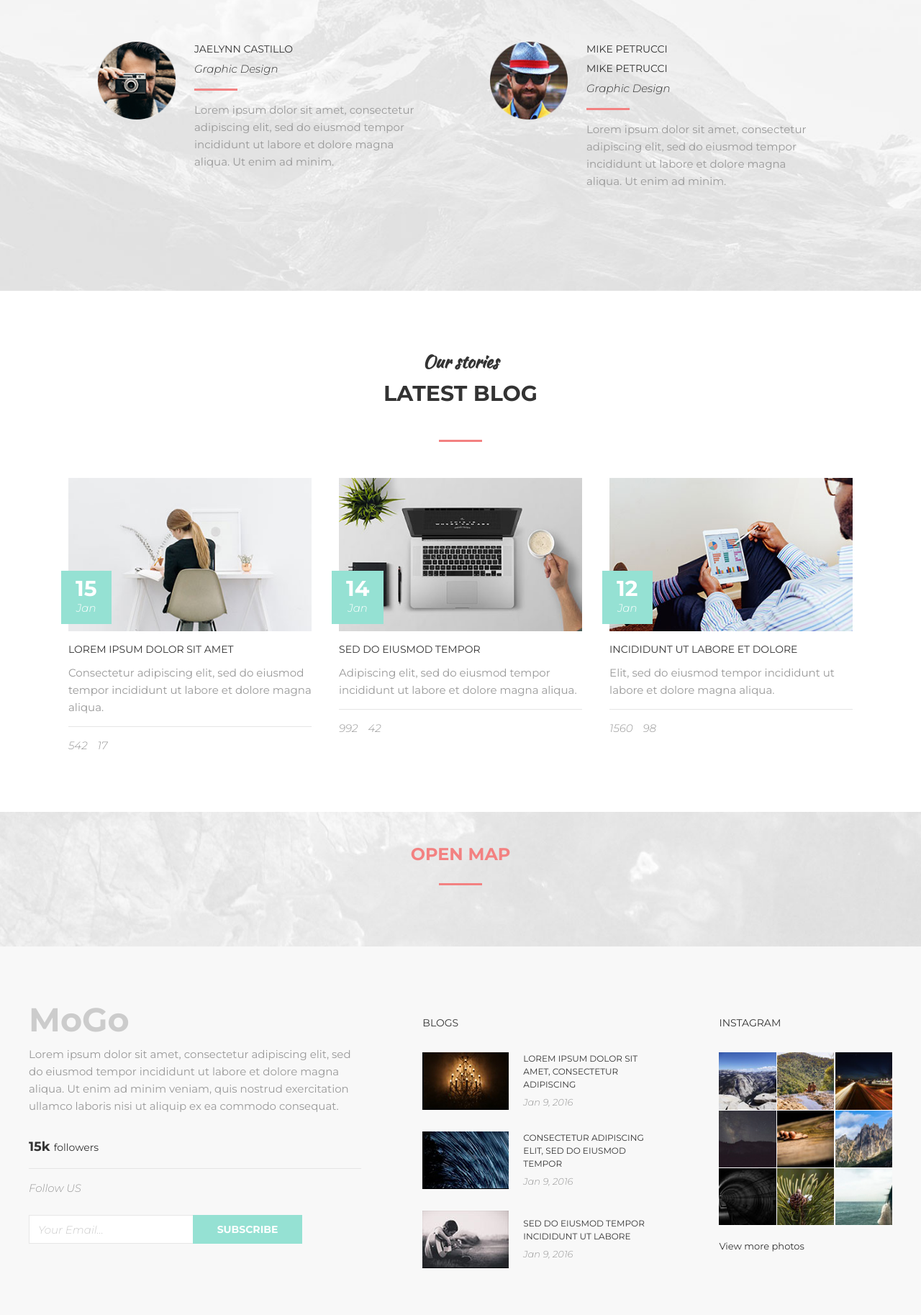
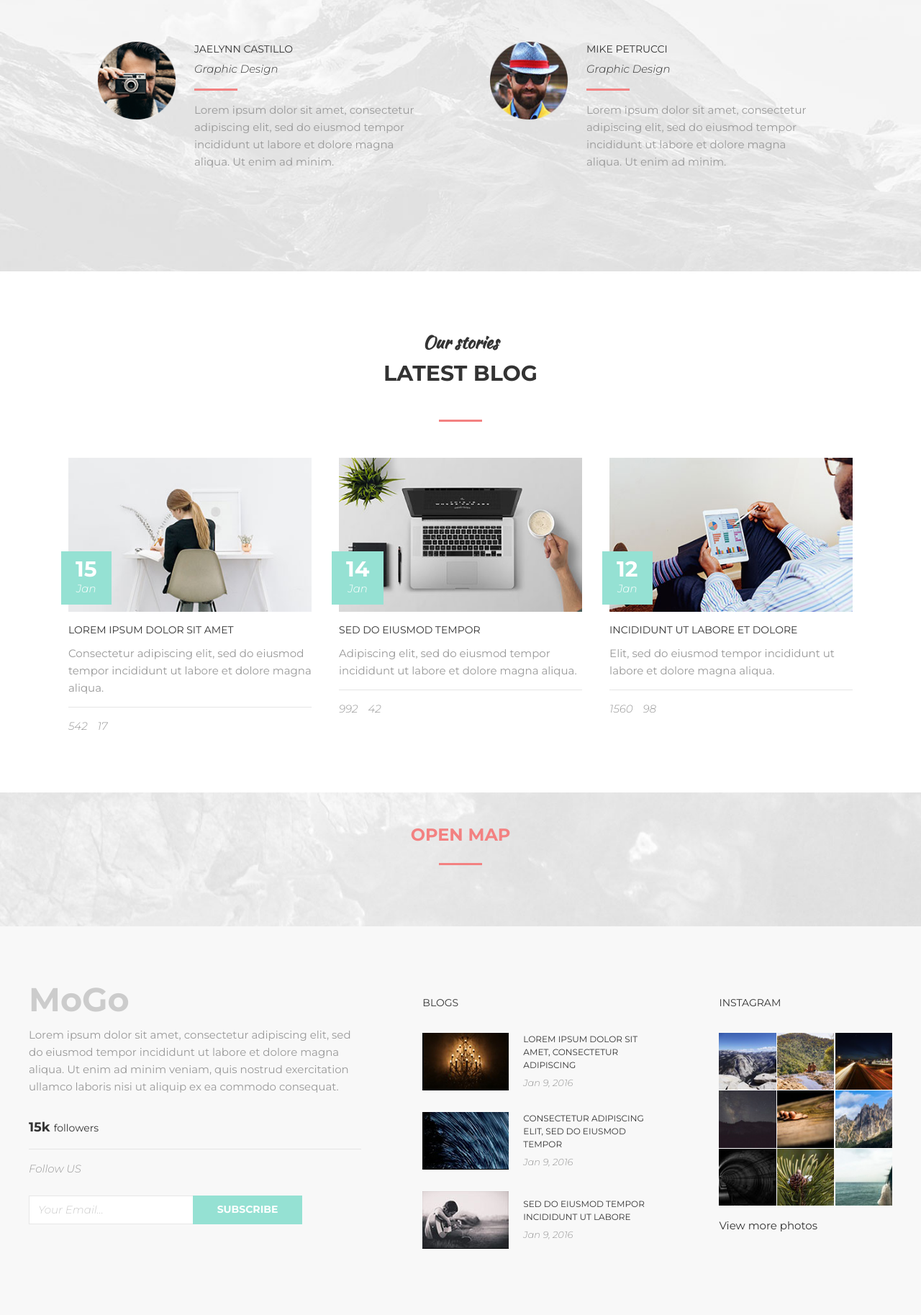
Before and after one commit to Mel05/landing-page-MoGo, a plain HTML site: page index.html in a window 1280 px wide. Shown: the part 7595-9422 px from the top of the page at 72% size. Drawn offline with nearby package versions, Linux system fonts and the light colour scheme.

Commit message:
Add files via upload

```diff
--- a/index.html
+++ b/index.html
@@ -33,12 +33,14 @@
                             <a class="header__link" href="#" data-scroll="#team"> Team </a>
                             <a class="header__link" href="#" data-scroll="#slider"> Slider</a>
                             <a class="header__link" href="#" data-scroll="#footer"> Contact </a>
+
                             <a class="header__link" href="#" data-scroll="#body">
                                  <i class="fas fa-shopping-cart"></i>
                             </a>
                             <a class="header__link" href="#" data-scroll="#body">
                                 <i class="fas fa-search"></i>
                             </a>
+
 
                     </div>
                 </nav>
@@ -651,7 +653,6 @@
             <img class="clients__photo" src="assets/img/clients/4.jpg" alt="">
             <div class="clients__content">
                 <div class="clients__name"> Mike Petrucci </div>
-                <div class="clients__name"> Mike Petrucci </div>
                 <div class="clients__prof"> Graphic Design </div>
                 <div class="clients__text"> Lorem ipsum dolor sit amet, consectetur adipiscing elit, sed do eiusmod tempor incididunt ut labore et dolore magna aliqua. Ut enim ad minim.
                 </div>
@@ -891,9 +892,10 @@
                     <a class="instagram__item" href="#" target="_blank">
                         <img src="assets/img/footer/instagram/9.jpg" alt="">
                     </a>
+                </div>
 
+                <div>
                     <p> View more photos </p>
-
                 </div>
             </div>
 
```
Lines whose indentation alone changed are shown as unchanged.
